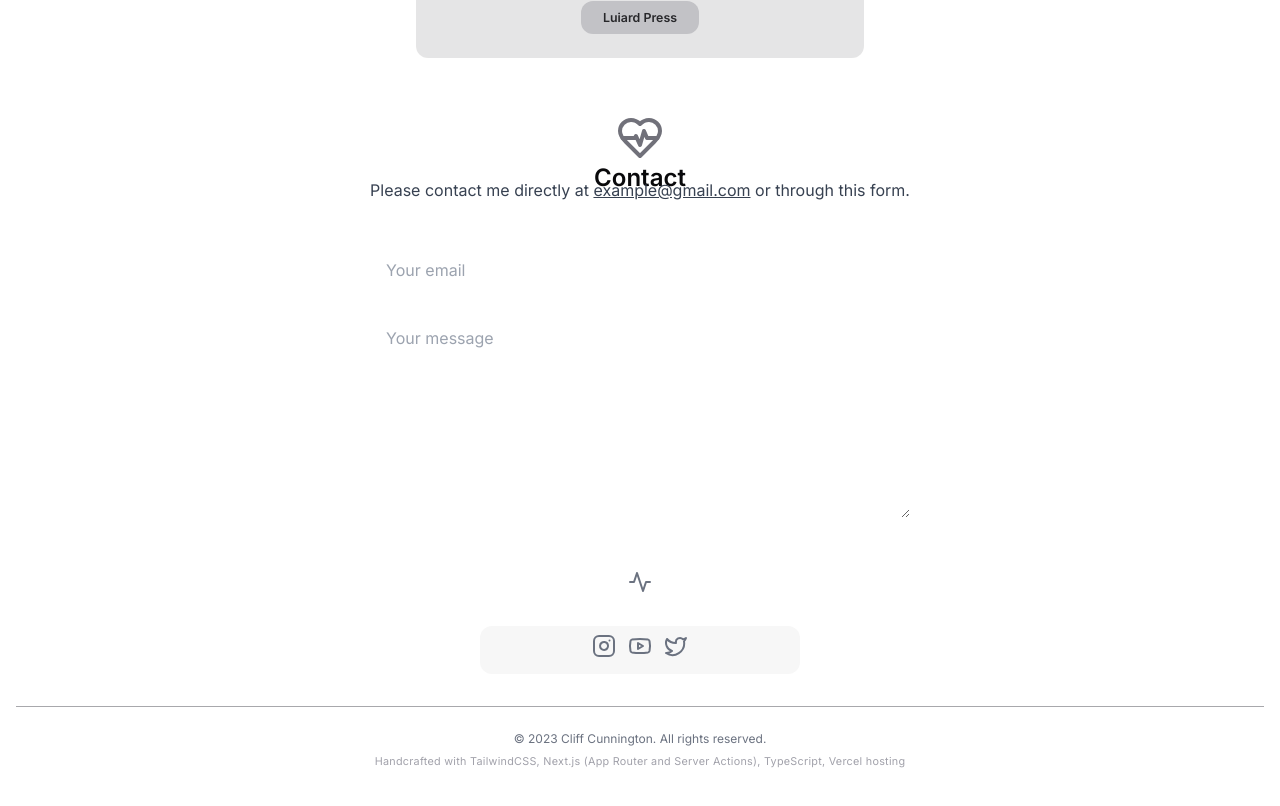
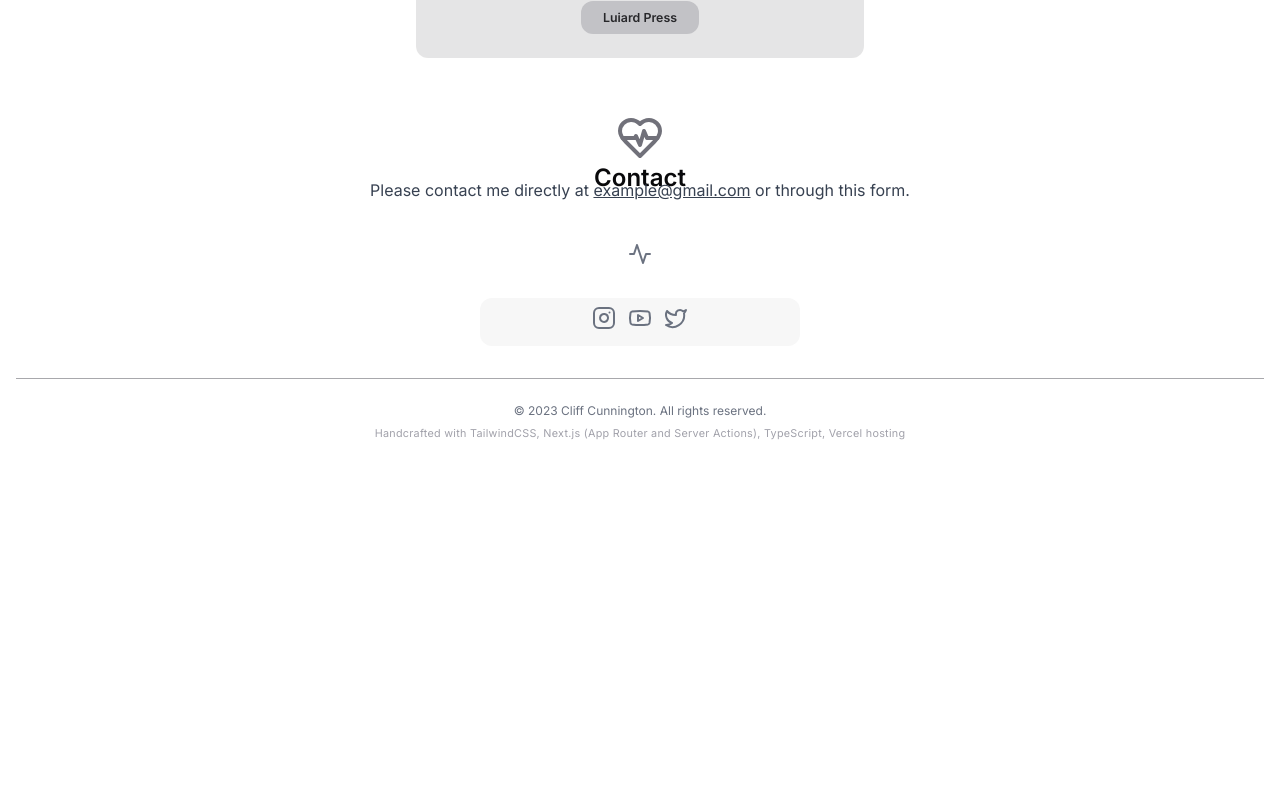
Before and after one commit to cliffrc/a.cliffrc.nl, a Next.js app: page / in a window 1280 px wide. Shown: the part 2273-3079 px from the top of the page. Built offline with nearby package versions, Linux system fonts and the light colour scheme.

Commit message:
Removed broken contact form

```diff
--- a/src/components/Contact.tsx
+++ b/src/components/Contact.tsx
@@ -18,38 +18,6 @@ const Contact = () => {
           </a>{" "}
           or through this form.
         </p>
-
-        <form
-          className="mt-10 flex flex-col dark:text-black"
-          action={async (formData) => {
-            const { data, error } = await sendEmail(formData);
-
-            if (error) {
-              toast.error(error);
-              return;
-            }
-
-            toast.success("Email sent successfully!");
-          }}
-        >
-          <input
-            className="borderBlack h-14 rounded-lg px-4 transition-all dark:bg-white dark:bg-opacity-80 dark:outline-none dark:focus:bg-opacity-100"
-            name="senderEmail"
-            type="email"
-            required
-            maxLength={500}
-            placeholder="Your email"
-          />
-          <textarea
-            className="borderBlack my-3 h-52 rounded-lg p-4 transition-all dark:bg-white dark:bg-opacity-80 dark:outline-none dark:focus:bg-opacity-100"
-            name="message"
-            placeholder="Your message"
-            required
-            maxLength={5000}
-          />
-
-          {/* <SubmitBtn /> */}
-        </form>
       </div>
     </section>
   );
```
